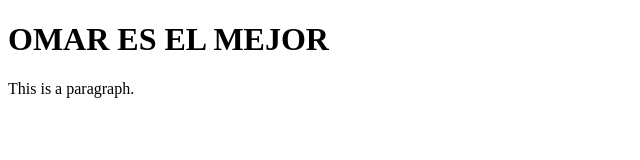
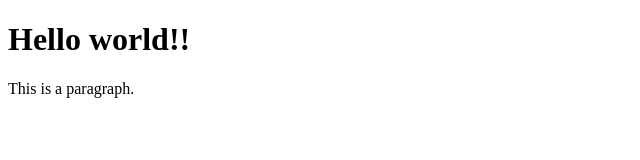
Before and after one commit to 5starcannon/5starcannon.github.io, a plain HTML site: page index.html in a window 1280 px wide. Shown: the whole page, without its empty margins (0-640 px from the left). Drawn offline with Linux system fonts and the light colour scheme.

Commit message:
Update index.html

```diff
--- a/index.html
+++ b/index.html
@@ -5,7 +5,7 @@
 </head>
 <body>
 
-<h1>OMAR ES EL MEJOR</h1>
+<h1>Hello world!!</h1>
 <p>This is a paragraph.</p>
 
 </body>
```
